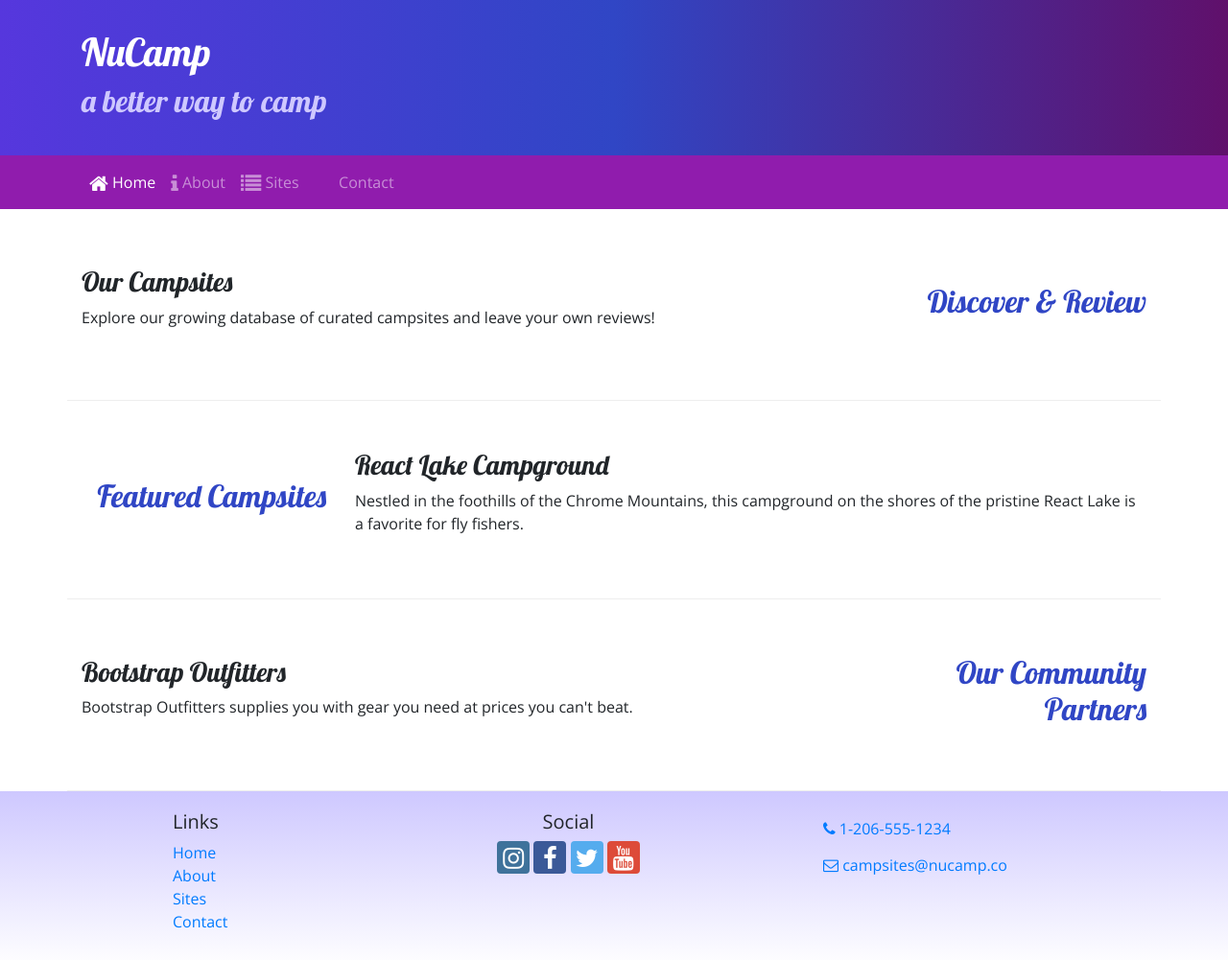
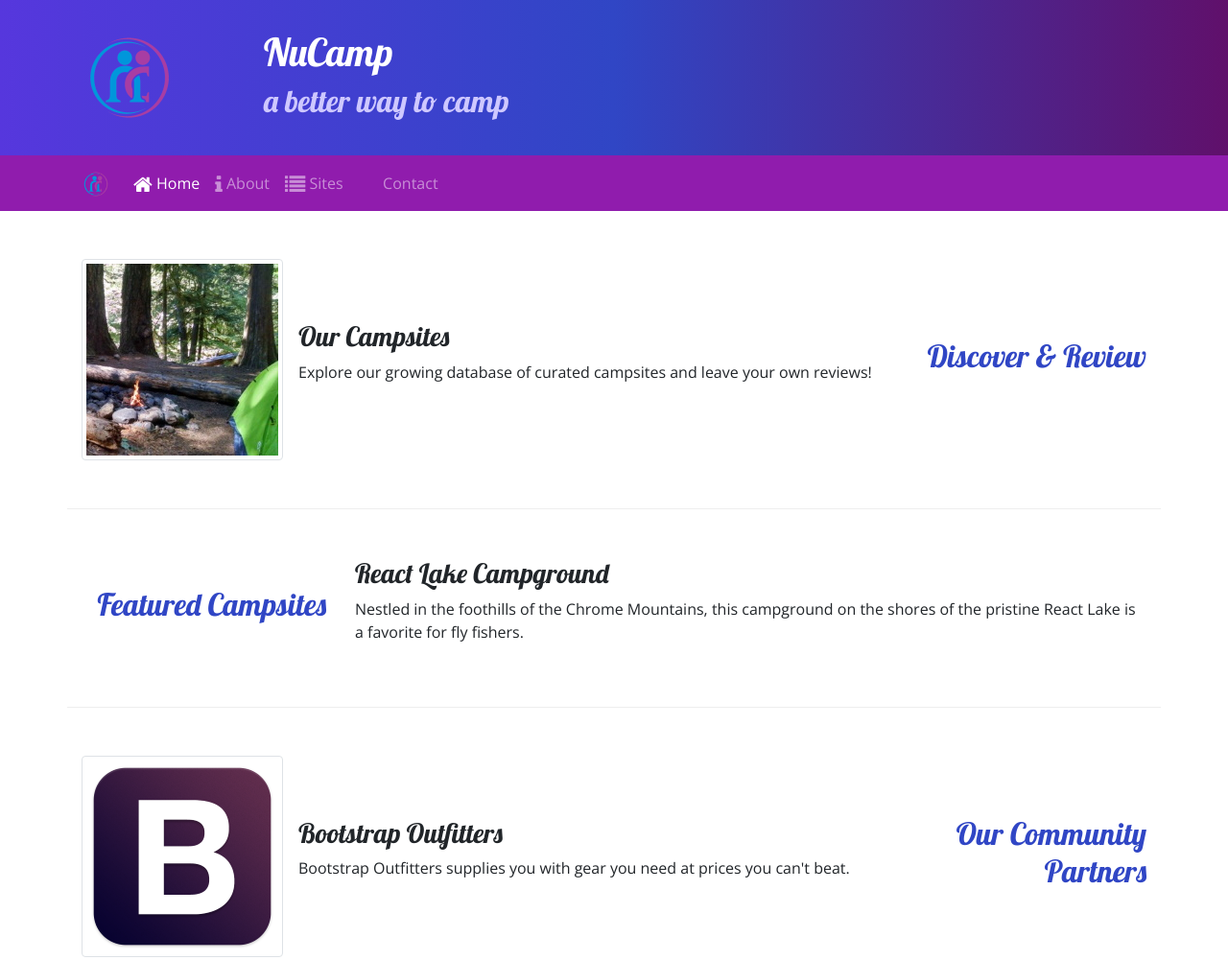
Before and after one commit to asendice/nucamp-bootstrap, a website: page index.html in a window 1280 px wide. Shown: the top 1001 px of the page at 96% size. Drawn offline with nearby package versions, Linux system fonts and the light colour scheme.

Commit message:
Images and Media

```diff
--- a/index.html
+++ b/index.html
@@ -16,6 +16,9 @@
     <header class="jumbotron jumbotron-fluid">
         <div class="container">
             <div class="row">
+                <div class="col-4 col-sm-3 col-md-2 align-self-center">
+                    <img src="img/logo.png" class="img-fluid" alt="">
+                </div>
                 <div class="col">
                     <h1>NuCamp</h1>
                     <h2>a better way to camp </h2>
@@ -26,7 +29,8 @@
     <!-- navbar-expand-sm cause the toggle to happen on sm viewport-->
     <nav class="navbar navbar-expand-sm navbar-dark sticky-top">
         <div class="container">
-            <button class="navbar-toggler ml-auto" type="button" data-toggle="collapse" data-target="#nucampNavbar">
+            <a href="#" class="navbar-brand"> <img src="img/logo.png" height="30" width="30"></img></a>
+            <button class="navbar-toggler" type="button" data-toggle="collapse" data-target="#nucampNavbar">
                 <span class="navbar-toggler-icon"></span>
             </button>
             <div class="collapse navbar-collapse" id="nucampNavbar">
@@ -46,8 +50,14 @@
                 <h2 class="text-sm-right">Discover & Review </h2>
             </div>
             <div class="col">
-                <h3>Our Campsites </h3>
-                <p class="d-none d-sm-block">Explore our growing database of curated campsites and leave your own reviews! </p>
+                <div class="media">
+                    <img class="d-flex mr-3 img-thumbnail" src="img/breadcrumb-trail-thumb.jpg" alt="breadcrumb-trail-thumb">
+
+                    <div class="media-body align-self-center">
+                        <h3>Our Campsites </h3>
+                        <p class="d-none d-sm-block">Explore our growing database of curated campsites and leave your own reviews! </p>
+                    </div>
+                </div>
             </div>
         </div>
     </div>
@@ -70,12 +80,16 @@
                     <h2 class="text-sm-right">Our Community Partners</h2>
                 </div>
                 <div class="col">
-                    <h3>Bootstrap Outfitters</h3>
-                    <p class="d-none d-sm-block">Bootstrap Outfitters supplies you with gear you need at prices you can't beat. </p>
+                    <div class="media">
+                        <img src="img/bootstrap-thumb.png" alt="" class="d-flex mr-3 img-thumbnail">
+                        <div class="media-body align-self-center">
+                            <h3>Bootstrap Outfitters</h3>
+                            <p class="d-none d-sm-block">Bootstrap Outfitters supplies you with gear you need at prices you can't beat. </p>
+                        </div>
+                    </div>
                 </div>
             </div>
         </div>
-    </div>
 
     <footer class="site-footer">
         <div class="container">
```
Also changed, not shown: aboutus.html (+5 -1 lines), contactus.html (+5 -1 lines), img/bootstrap-thumb.png (added), img/breadcrumb-trail-thumb.jpg (added), img/breadcrumb-trail.jpg (added), img/chrome-river-thumb.jpg (added), img/chrome-river.jpg (added), img/logo.png (added), img/react-lake-thumb.jpg (added), img/react-lake.jpg (added), 1 other file.
